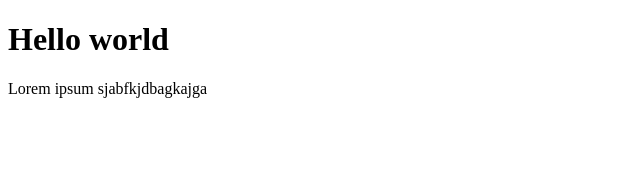
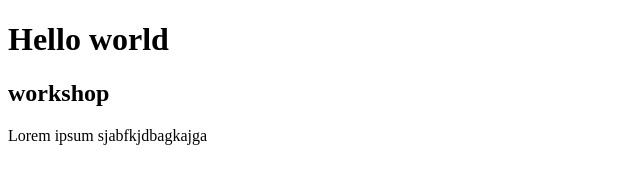
Before and after one commit to fialazl/demo-repo, a plain HTML site: page index.html in a window 1280 px wide. Shown: the whole page, without its empty margins (0-640 px from the left). Drawn offline with Linux system fonts and the light colour scheme.

Commit message:
menambah heading 2

```diff
--- a/index.html
+++ b/index.html
@@ -7,6 +7,7 @@
 </head>
 <body>
     <h1>Hello world</h1>
+    <h2>workshop</h2>
     <p>Lorem ipsum sjabfkjdbagkajga</p>
 </body>
 </html>
```
